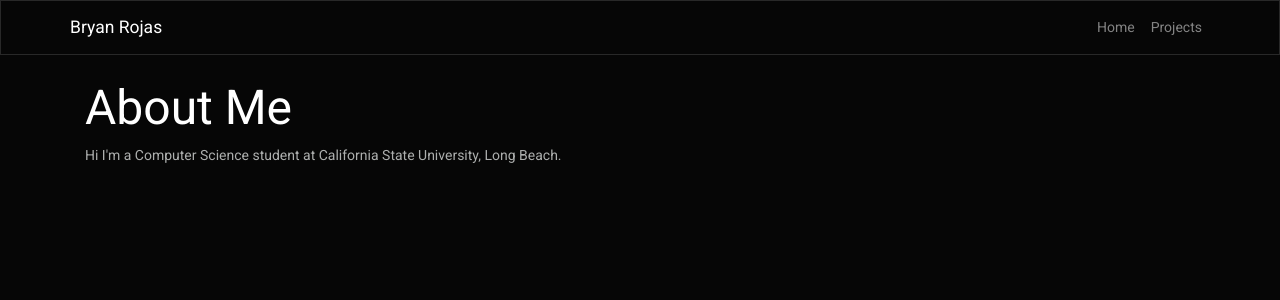
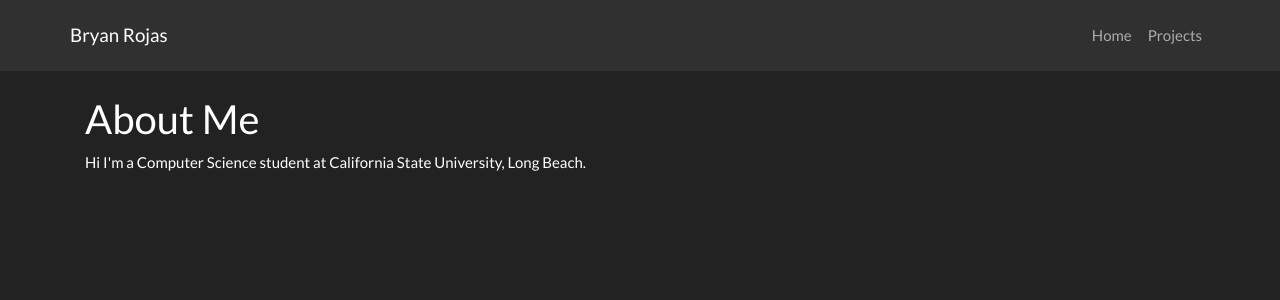
Before and after one commit to Bryan-Rojas/bryan-rojas.github.io, a Next.js app: page / in a window 1280 px wide. Shown: the top 300 px of the page. Built offline with nearby package versions, Linux system fonts and the light colour scheme.

Commit message:
Updated packages

```diff
--- a/components/layout.js
+++ b/components/layout.js
@@ -5,7 +5,7 @@
     <div>
         <Head>
             <title>Bryan Rojas - Personal Portfolio</title>
-            <link rel="stylesheet" href="https://bootswatch.com/4/cyborg/bootstrap.min.css"/>
+            <link rel="stylesheet" href="https://bootswatch.com/4/darkly/bootstrap.min.css"/>
         </Head>
         <Navbar/>
         <div className="container">
```
Also changed, not shown: package.json (indentation only), 1 other file (tests, documents, lock files or other folders).
